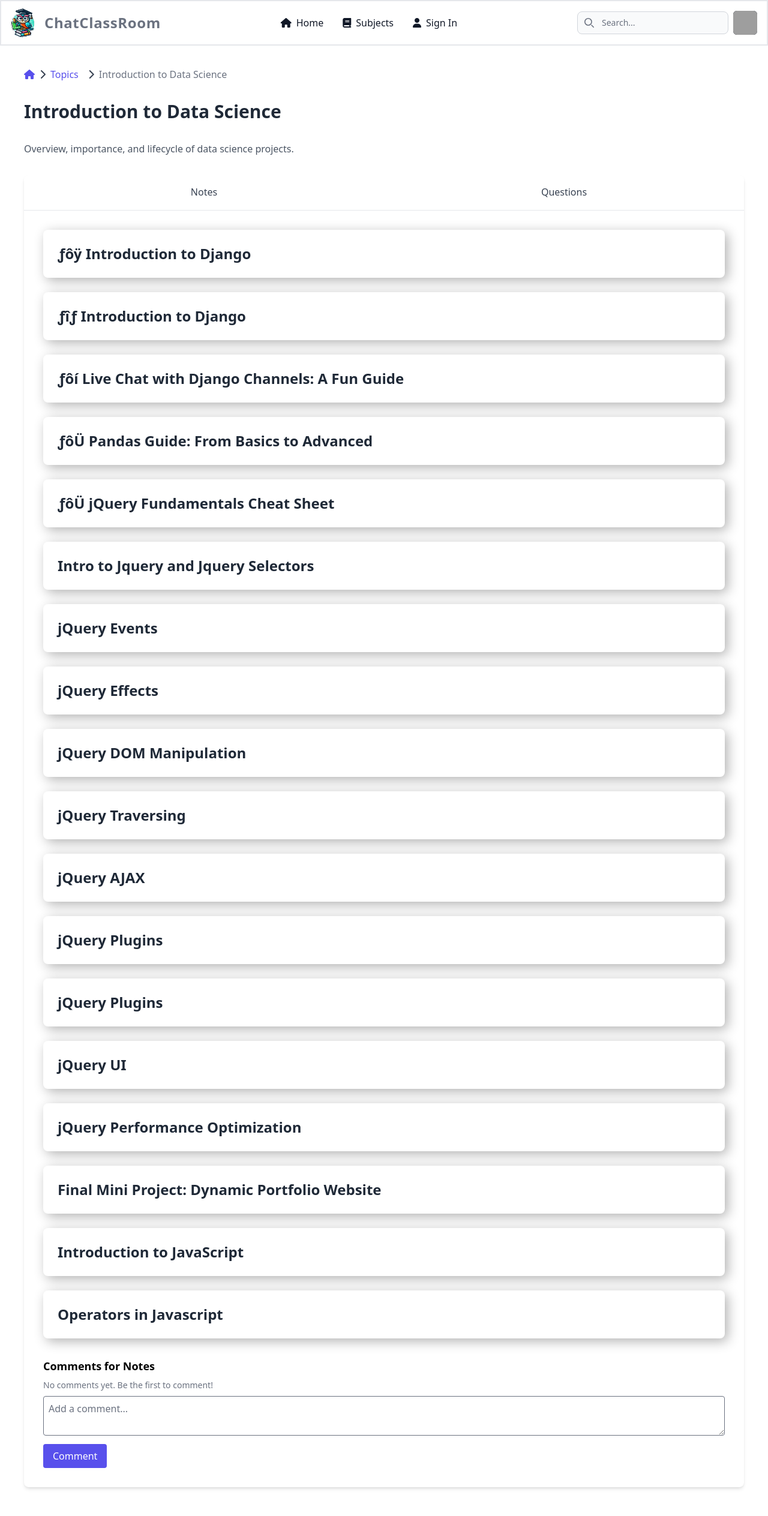
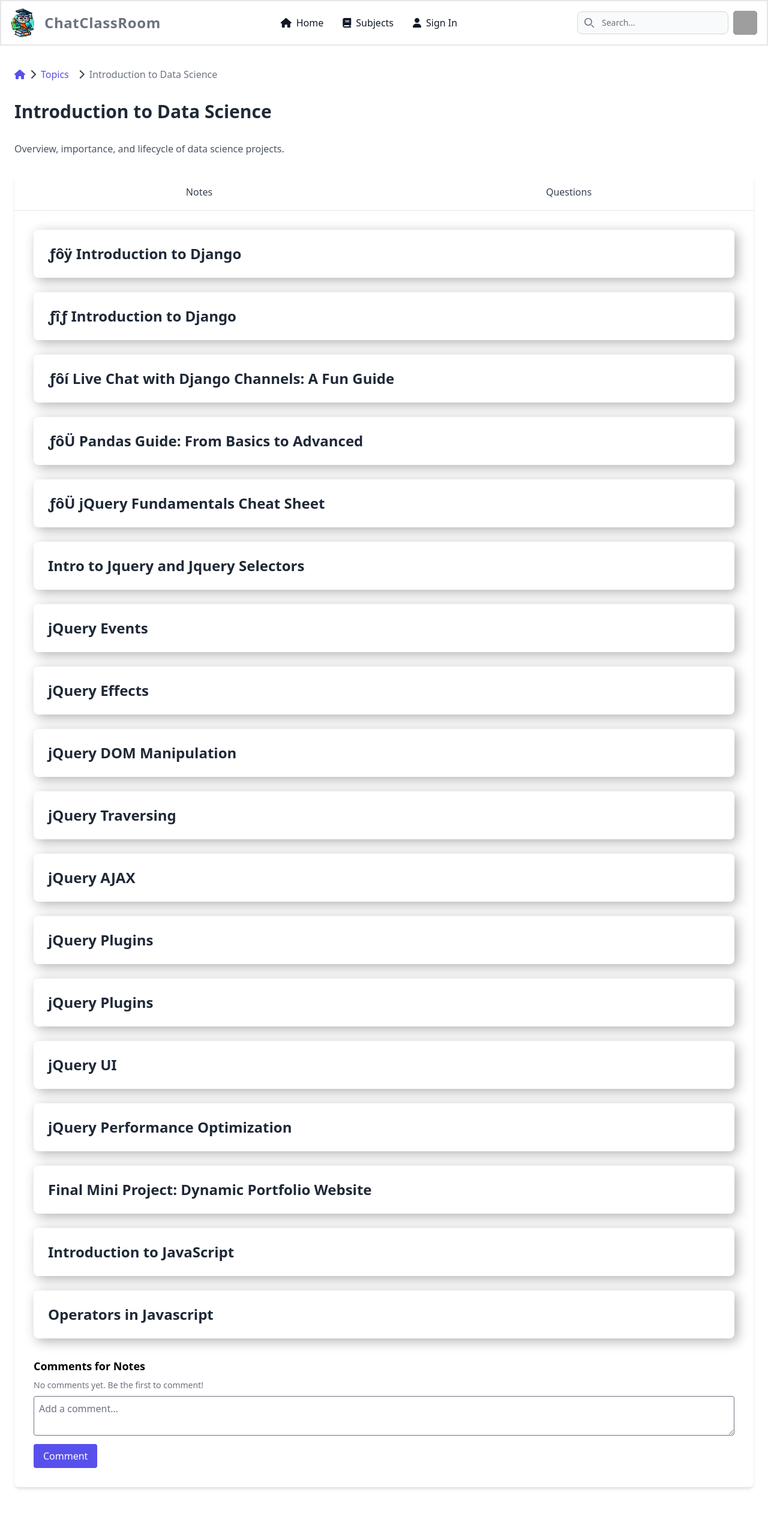
Before and after one commit to llSiddharthll/ChatClassRoom, a Django app: template main/templates/topic_detail.html in a window 1280 px wide. Shown: the whole page at 60% size. Run offline with Django 5.2, Linux system fonts and the light colour scheme; the template is opened without the code that fills it: values that come from a table or form of the project are taken from there, others are empty; data comes from the database, SQL or seed files in the repository; some libraries are stand-ins or nearby versions; grey boxes are pictures that could not be loaded.

Commit message:
updated the code

```diff
--- a/main/templates/base.html
+++ b/main/templates/base.html
@@ -81,7 +81,6 @@
   window.dataLayer = window.dataLayer || [];
   function gtag(){dataLayer.push(arguments);}
   gtag('js', new Date());
-
   gtag('config', 'G-KH8WY6VKMC');
 </script>
 
--- a/main/templates/topic_detail.html
+++ b/main/templates/topic_detail.html
@@ -1,7 +1,7 @@
 {% extends 'base.html' %}
 {% load static %}
 {% block content %}
-<div class="container mx-auto my-10 px-4 lg:px-8">
+<div class="container mx-auto my-10 px-4 lg:px-0">
     <!-- Subtopic Title -->
     <div class="mb-8">
         <nav class="text-gray-700">
@@ -52,7 +52,7 @@
                     class="mb-6 p-6 bg-white rounded-lg custom-shadow-topics transition-transform transform hover:-translate-y-1">
 
                     <h3
-                        class="text-2xl font-semibold text-gray-800 group-hover:text-indigo-600 transition-colors duration-300">
+                        class="text-lg md:text-xl lg:text-2xl font-semibold text-gray-800 group-hover:text-indigo-600 transition-colors duration-300">
                         {{ note.title }}
                     </h3>
 
@@ -90,7 +90,7 @@
                 <div
                     class="mb-6 p-6 bg-white rounded-lg custom-shadow-topics transition-transform transform hover:-translate-y-1">
                     <h3
-                        class="text-2xl font-semibold text-gray-800 group-hover:text-indigo-600 transition-colors duration-300">
+                        class="text-lg md:text-xl lg:text-2xl font-semibold text-gray-800 group-hover:text-indigo-600 transition-colors duration-300">
                         {{ question.title }}
                     </h3>
                 </div>
--- a/main/templates/topics.html
+++ b/main/templates/topics.html
@@ -1,7 +1,7 @@
 {% extends 'base.html' %}
 {% load static %}
 {% block content %}
-<section id="subjects" class="container mx-auto my-10 px-4 lg:px-8">
+<section id="subjects" class="my-10 px-4 lg:px-0">
 
     <div class="container mx-auto px-6 w-full overflow-x-auto">
         <div class="mb-8">
```
